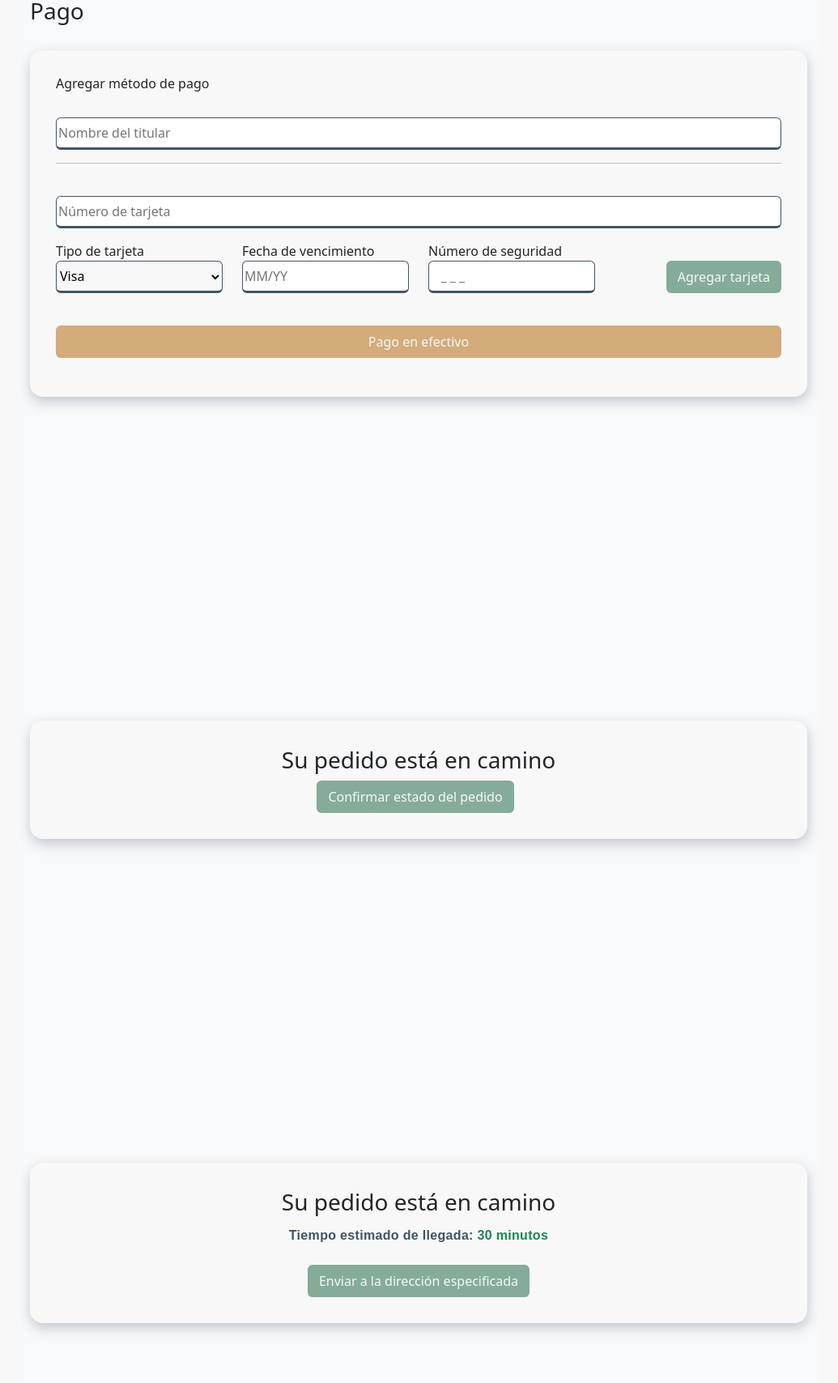
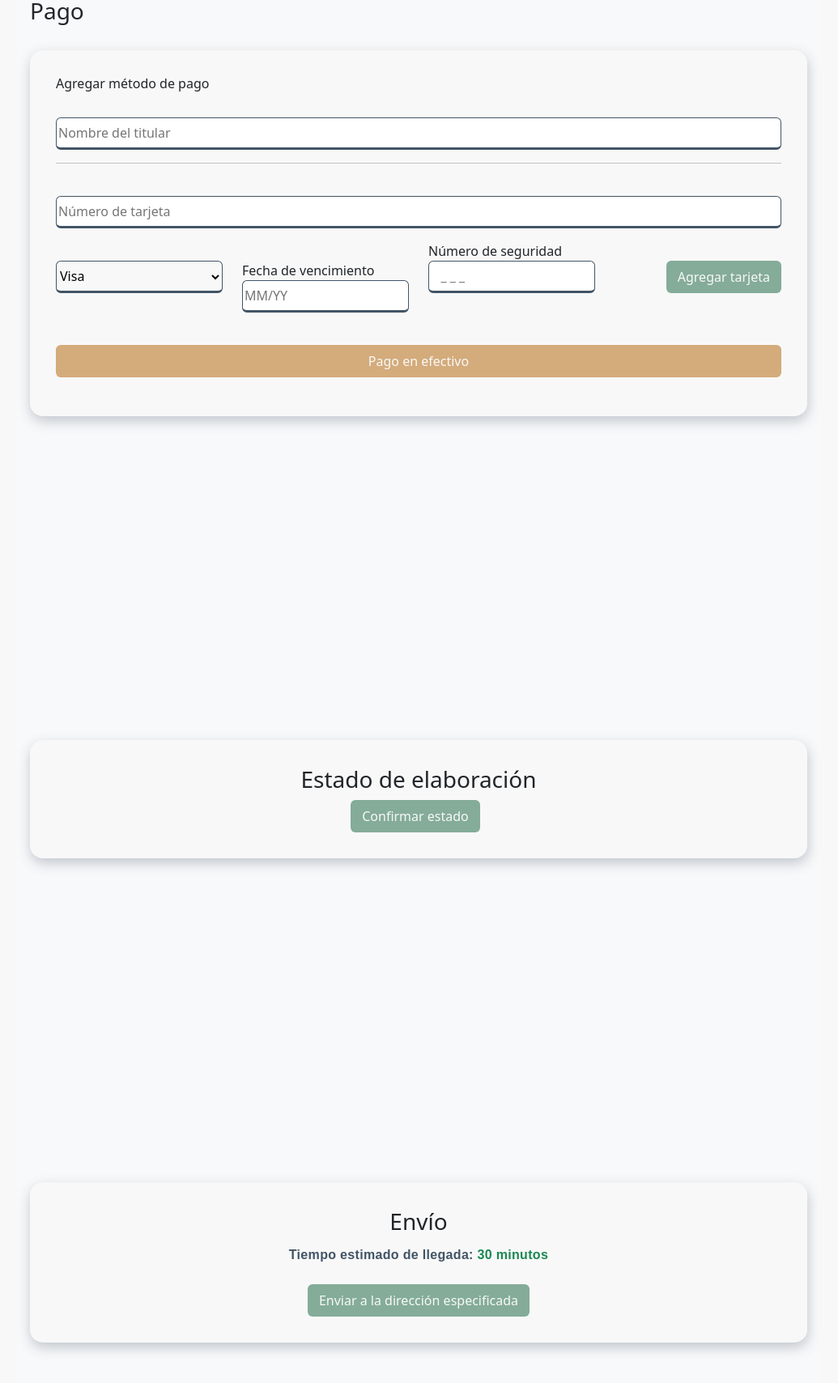
Before and after one commit to AlondraX23/restauranteApi, a Vue app: page /compra in a window 1280 px wide. Shown: the part 1139-2847 px from the top of the page at 81% size, without its empty margins (123-1158 px from the left). Built offline with nearby package versions, Linux system fonts and the light colour scheme.

Commit message:
Detalles de proceso de compra

```diff
--- a/src/views/CompraView.vue
+++ b/src/views/CompraView.vue
@@ -118,8 +118,9 @@ import Tarjeta from '../components/Tarjeta.vue';
                 </div>
                 <div class="row my-3">
                   <div class="col-lg-3 col-sm-12">
-                    <label for="tipo">Tipo de tarjeta</label> <br>
+                    <br>
                     <select id="tipo" class="input__desk" v-model="nuevoMetodo.tipo" required>
+                      <option selected>Tipo de tarjeta</option>
                       <option value="Visa">Visa</option>
                       <option value="MasterCard">MasterCard</option>
                       <option value="American Express">American Express</option>
@@ -128,6 +129,7 @@ import Tarjeta from '../components/Tarjeta.vue';
                   </div>
                   <div class="col-lg-3 col-sm-12">
                     <div class="form-group">
+                      <br>
                       <label for="fecha">Fecha de vencimiento</label> <br>
                       <input type="text" id="fecha" class="input__desk" v-model="nuevoMetodo.fechaVencimiento"
                         placeholder="MM/YY" required>
@@ -161,11 +163,10 @@ import Tarjeta from '../components/Tarjeta.vue';
         <!-- --------------------------------  Estado de elaboración  --------------------------------------------------------->
         <div id="preparacion" style="padding-top: 100px;">
           <Tarjeta class="text-center">
-            <h3 class="h2--medium">Su pedido está en camino</h3>
+            <h3 class="h2--medium">Estado de elaboración</h3>
             <div>
               <!-- Botón "Confirmar pedido" -->
-              <button @click="confirmarPedido" type="submit" class="btn__desk btn__desk-ok me-2">Confirmar estado del
-                pedido</button>
+              <button @click="confirmarPedido" type="submit" class="btn__desk btn__desk-ok me-2">Confirmar estado</button>
 
               <!-- Mensaje de confirmación -->
               <div v-if="pedidoConfirmado">
@@ -178,9 +179,11 @@ import Tarjeta from '../components/Tarjeta.vue';
         <!-- --------------------------------  Envío  --------------------------------------------------------->
         <div id="envio" style="padding-top: 100px;">
           <Tarjeta class="text-center">
-            <h3 class="h2--medium">Su pedido está en camino</h3>
+            <h3 class="h2--medium">Envío</h3>
+              <div>
+            <p class="p fw-bold pt-1">Tiempo estimado de llegada: <span class="text-success">30 minutos</span></p>
+            </div>
             <div>
-              <p class="p fw-bold pt-1">Tiempo estimado de llegada: <span class="text-success">30 minutos</span></p>
               <button @click="enviarPedido" type="submit" class="btn__desk btn__desk-ok mt-4">Enviar a la dirección
                 especificada</button>
             </div>
--- a/src/views/EventosView.vue
+++ b/src/views/EventosView.vue
@@ -106,6 +106,11 @@ console.log(users.email)
 </template>
 
 <style>
+/* Fonts */
+@import url('https://fonts.googleapis.com/css2?family=Inter:wght@500;600;700&display=swap');
+@import url('https://fonts.googleapis.com/css2?family=Rubik&display=swap');
+/* ---- */
+
 .modal {
     .modal-content {
         border: 0;
--- /dev/null
+++ b/src/views/LogInView.vue
@@ -0,0 +1,66 @@
+<script setup>
+import { RouterLink, RouterView } from 'vue-router';
+import Tarjeta from '../components/Tarjeta.vue';
+import { ref, onMounted } from 'vue';
+
+const loading = ref(true);
+const users = ref([]);
+
+const fetchDataFromApi = async () => {
+    try {
+        const res = await fetch('https://raw.githubusercontent.com/AlondraX23/restauranteApi/API/users.json')
+        users.value = await res.json()
+        console.log("ok")
+    } catch (error) {
+        console.log(error)
+    } finally {
+        setTimeout(() => {
+            loading.value = false
+        }, 2000)
+    }
+}
+onMounted(() => {
+    fetchDataFromApi();
+});
+
+function validation() {
+    alert("¡Usuario no registrado!");
+}
+
+</script>
+
+<template>
+    <Tarjeta class="tarjeta--16 mb-4">
+        <form>
+            <label>
+                <input type="text" id="nombre" class="input__desk" placeholder="Nombre de usuario"> {{ user.name }}
+            </label>
+            <label>
+                <input type="email" id="correo" class="input__desk" placeholder="Correo electrónico"> {{ user.email }}
+            </label>
+            <label>
+                <input type="password" id="contraseña" class="input__desk" placeholder="Ingresar contraseña"> {{ user.password }}
+            </label>
+            <button type="submit" class="btn__desk btn__desk-ok me-2" onclick="validation()">Ingresar</button>
+        </form>
+    </Tarjeta>
+</template>
+
+<style>
+.tarjeta {
+    width: 100%;
+    height: min-content;
+    border: 0;
+    border-radius: 16px;
+    background: var(--neutro-3, #F8F8F8);
+    box-shadow: 1px 6px 16px 0px rgba(66, 84, 102, 0.30);
+    padding: 32px;
+}
+.tarjeta--16 {
+    padding: 16px;
+}
+/* Fonts */
+@import url('https://fonts.googleapis.com/css2?family=Inter:wght@500;600;700&display=swap');
+@import url('https://fonts.googleapis.com/css2?family=Rubik&display=swap');
+/* ---- */
+</style>
```
